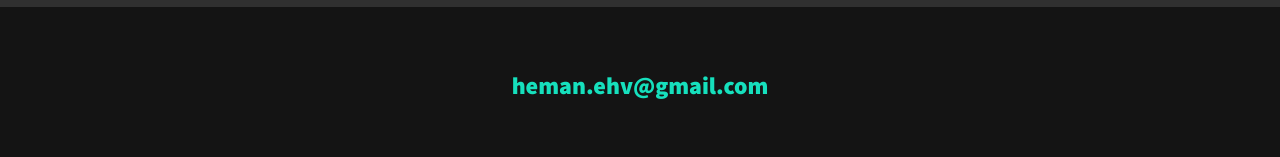
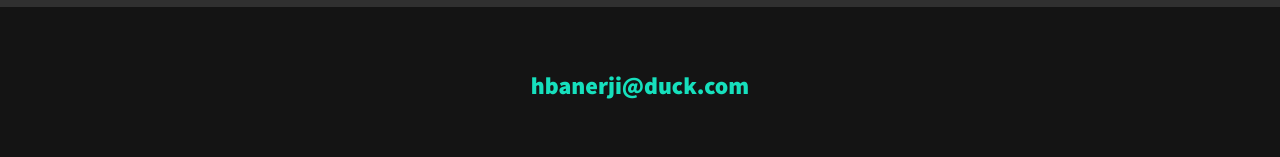
Before and after one commit to himanshubanerji/himanshubanerji.github.io, a plain HTML site: page index.html in a window 1280 px wide. Shown: the part 2779-2936 px from the top of the page. Drawn offline with nearby package versions, Linux system fonts and the light colour scheme.

Commit message:
details changed: mail

```diff
--- a/index.html
+++ b/index.html
@@ -145,7 +145,7 @@
 
     <!-- Footer -->
     <footer class="footer">
-        <a href="mailto:heman.ehv@gmail.com" class="footer__link">heman.ehv@gmail.com</a>
+        <a href="mailto:heman.ehv@gmail.com" class="footer__link">hbanerji@duck.com</a>
         <ul class="social-list">
             <li class="social-list__item">
                 <a class="social-list__link" href="https://github.com/himanshubanerji">
```
